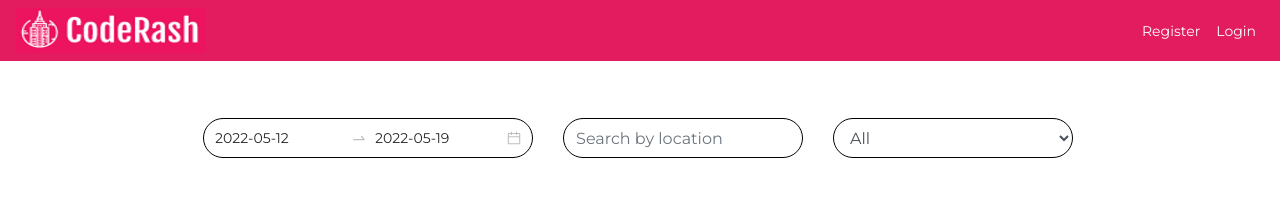
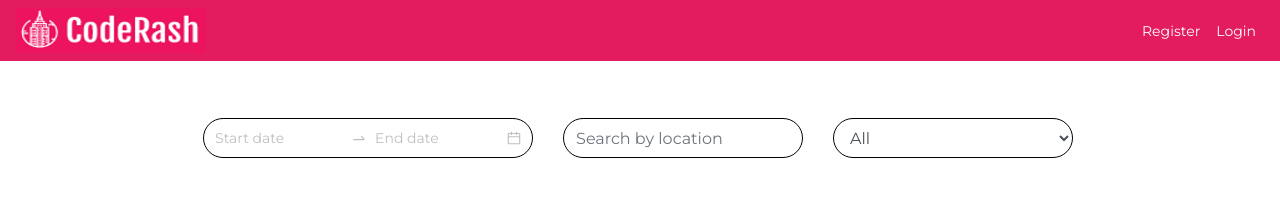
Before and after one commit to gopinathsjsu/team-project-code-rash, a React (Create React App) app in the folder frontend/: page /home in a window 1280 px wide. Shown: the top 208 px of the page. Built offline with nearby package versions, Linux system fonts and the light colour scheme; no server answers.

Commit message:
Modified Date Range

```diff
--- a/frontend/src/screens/Homescreen.js
+++ b/frontend/src/screens/Homescreen.js
@@ -124,27 +124,6 @@ function Homescreen() {
     }
   }
 
-  const [dates, setDates] = useState([moment(),moment().add(7)]);
-  const [hackValue, setHackValue] = useState();
-  const [value, setValue] = useState([moment(),moment(moment.now()).add(7, "d")]);
-  const disabledDates = current => {
-    if (!dates || dates.length === 0) {
-      return false;
-    }
-    const tooLate = dates[0] && current.diff(dates[0], 'days') > 7;
-    const tooEarly = dates[1] && dates[1].diff(current, 'days') > 7;
-    return tooEarly || tooLate || moment().diff(current) > 0
-  };
-
-  const onOpenChange = open => {
-    if (open) {
-      setHackValue([]);
-      setDates([]);
-    } else {
-      setHackValue(undefined);
-    }
-  };
-
   return (
     <div className="container">
 
@@ -153,18 +132,10 @@ function Homescreen() {
 
         &nbsp;&nbsp;&nbsp;&nbsp;&nbsp;&nbsp;&nbsp;&nbsp;&nbsp;&nbsp;&nbsp;&nbsp;&nbsp;&nbsp;&nbsp;&nbsp;&nbsp;&nbsp;&nbsp;&nbsp;&nbsp;&nbsp;&nbsp;&nbsp;
         <div className="col-md-4">
-          {/* <RangePicker format="DD-MM-YYYY" onChange={filterByDate} disabledDate={current => {
-          return current && (current.valueOf() < Date.now()) && ((current + 7) < Date.now()) ;
-        }} ranges={current=>{return (current.valueOf(),current.valueOf()+7)}} /> */}
+          <RangePicker format="DD-MM-YYYY" onChange={filterByDate} disabledDate={current => {
+          return current && (current.valueOf() < Date.now()) && ((current + 7) < Date.now());
+        }} ranges={current=>{return (current.valueOf(),current.valueOf()+7)}} />
         {/* <RangePicker format="DD-MM-YYYY" onChange={filterByDate} /> */}
-
-    <RangePicker
-      value={hackValue || value}
-      disabledDate={disabledDates}
-      onCalendarChange={val => setDates(val)}
-      onChange={val => setValue(val)}
-      onOpenChange={onOpenChange}
-    />
 
         </div>
 
```
